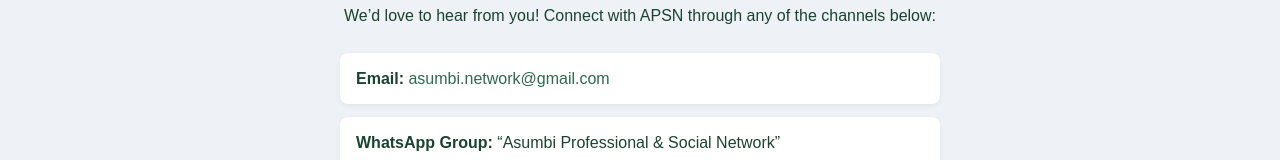
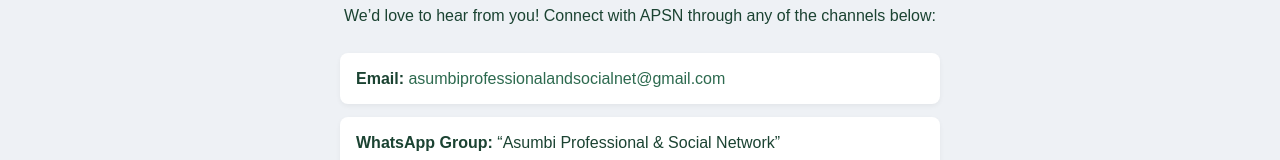
Before and after one commit to asumbi-network/apsn-website, a plain HTML site: page index.html in a window 1280 px wide. Shown: the part 2037-2197 px from the top of the page. Drawn offline with Linux system fonts and the light colour scheme.

Commit message:
Update index.html

```diff
--- a/index.html
+++ b/index.html
@@ -100,7 +100,7 @@
       <h2>Contact</h2>
       <p>We’d love to hear from you! Connect with APSN through any of the channels below:</p>
       <ul class="contact-list">
-        <li><strong>Email:</strong> <a href="mailto:asumbiprofessionalandsocialnet@gmail.com">asumbi.network@gmail.com</a></li>
+        <li><strong>Email:</strong> <a href="mailto:asumbiprofessionalandsocialnet@gmail.com">asumbiprofessionalandsocialnet@gmail.com</a></li>
         <li><strong>WhatsApp Group:</strong> “Asumbi Professional & Social Network”</li>
         <li><strong>Admin Contact:</strong> Drive or ICT Committee Representative</li>
       </ul>
```
